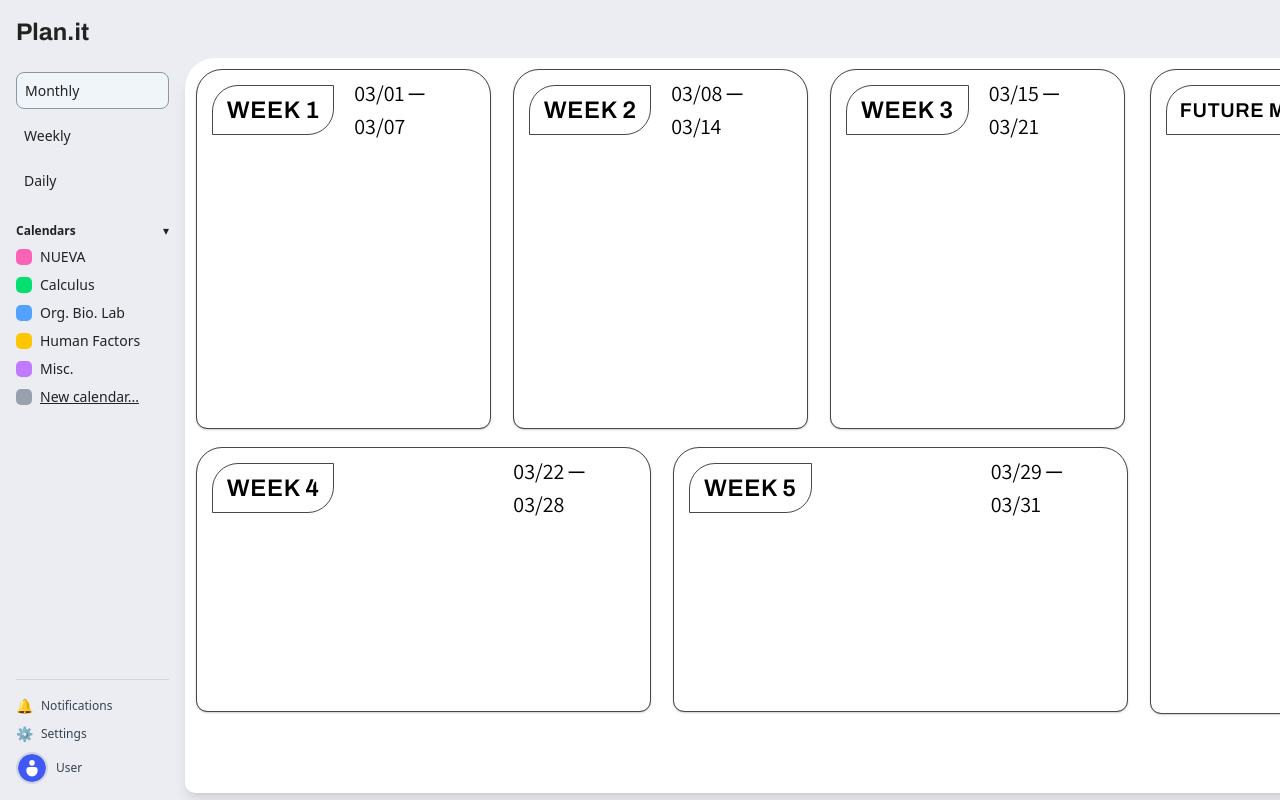
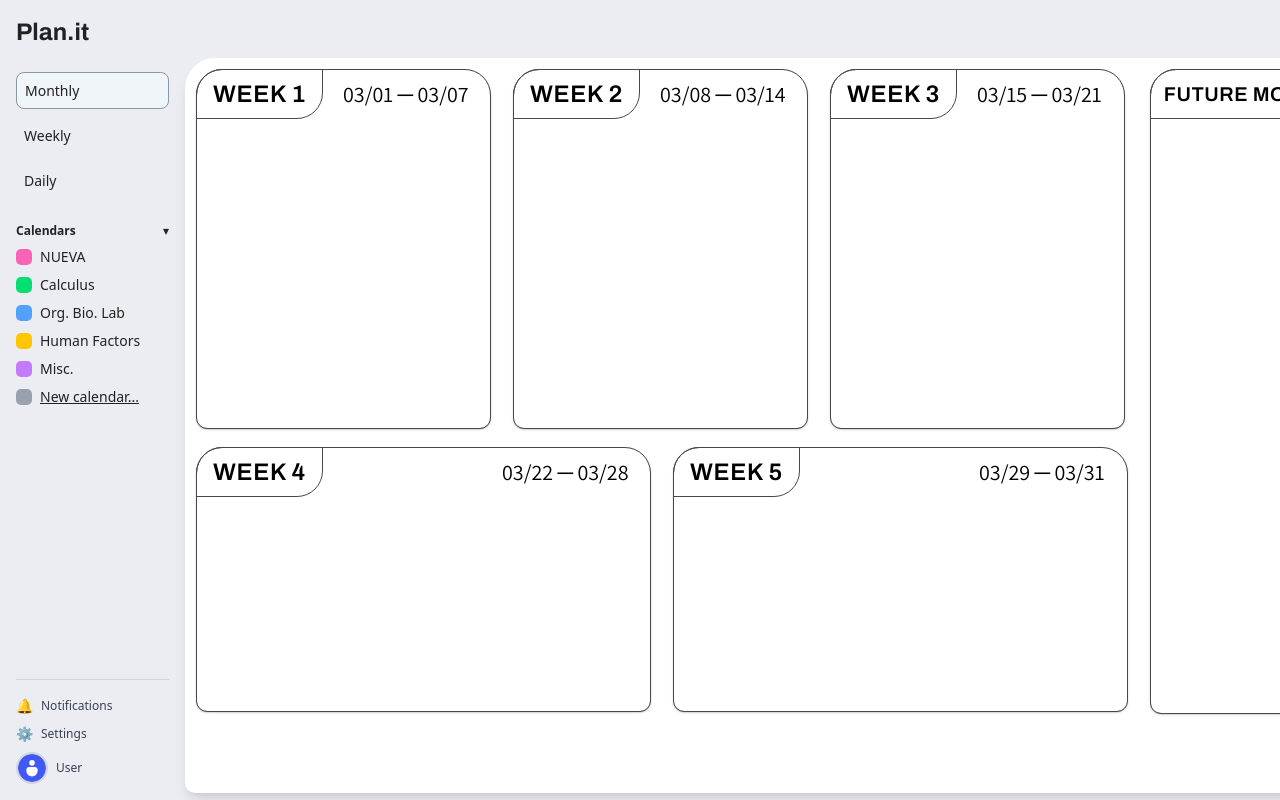
Before and after one commit to agc6/plan.it, a React (Vite) app in the folder client/: page /calendar in a window 1280 px wide. Shown: the top 800 px of the page. Built offline with nearby package versions, Linux system fonts and the light colour scheme.

Commit message:
fixed padding issue

```diff
--- a/client/src/components/CalenderSite/ToDoList.jsx
+++ b/client/src/components/CalenderSite/ToDoList.jsx
@@ -124,7 +124,7 @@ const ToDoList = ({
   return (
     <div
       ref={listRef}
-      className={`relative group m-3 mb-2 bg-white outline-[0.5px] outline-[#484848] rounded-t-[25px] rounded-b-[10px] shadow-sm shadow-gray-400 p-4
+      className={`relative group m-3 mb-2 bg-white outline-[0.5px] outline-[#484848] rounded-t-[25px] rounded-b-[10px] shadow-sm shadow-gray-400
         ${isDraggingOver ? "bg-blue-50" : ""}`}
       style={{ height: heightToUse, width: widthToUse }}
       onDragOver={handleDragOver}
```
